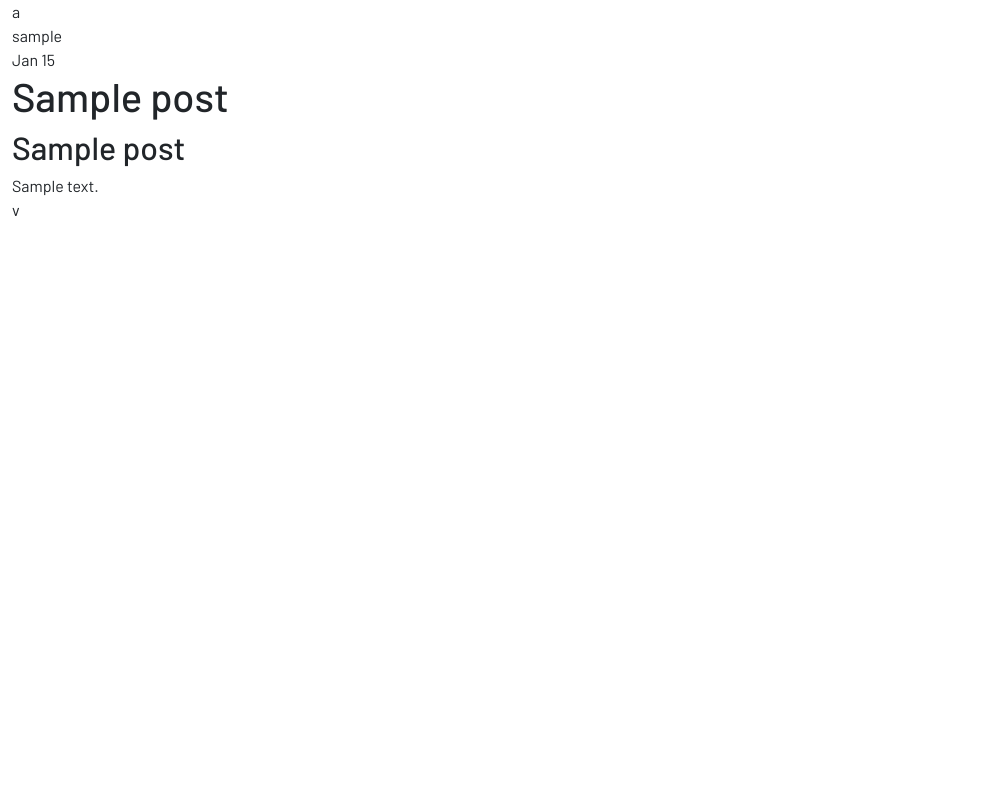
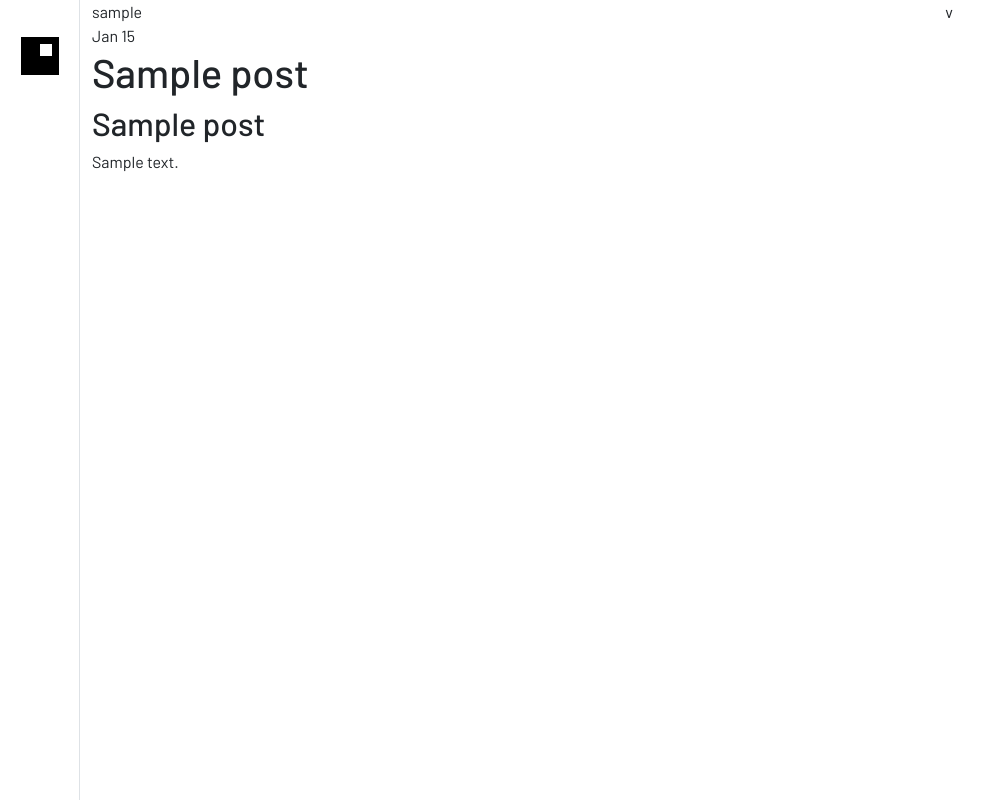
Before and after one commit to Zu18/django_blog, a Django app: template djblogger/djblogger/templates/blog/single.html in a window 1280 px wide. Shown: the whole page, without its empty margins (0-1003 px from the left). Run offline with Django 4.2, Linux system fonts and the light colour scheme; the template is opened without the code that fills it: values that come from a table or form of the project are taken from there, others are empty; tables that the repository leaves empty hold one stand-in row (values such as "Sample post").

Commit message:
Add the navbar for the single post page

```diff
--- a/djblogger/djblogger/templates/base/3-col-template.html
+++ b/djblogger/djblogger/templates/base/3-col-template.html
@@ -2,13 +2,24 @@
 
 {% block template %}
 
+<style>
+    @media only screen and (min-width: 992px) {
+          .col-navbar{
+               flex: 0 0 80px;
+               display:flex;
+               justify-content: center;
+               border-right: 1px solid #dee2e6;
+               height: 100vh;
+          }
+    }
+</style>
+
 <div class="container" style="max-width: 1500px!important">
     <div class="row">
-        <div>{% block content-left %}{% endblock %}</div>
-        <div>{% block content-mid %}{% endblock %}</div>
-        <div>{% block content-right %}{% endblock %}</div>
+        <div class="col-navbar">{% block content-left %}{% endblock %}</div>
+        <div class="col-12 col-lg-8">{% block content-mid %}{% endblock %}</div>
+        <div class="d-none d-lg-block col-lg-3">{% block content-right %}{% endblock %}</div>
     </div>
-
 </div>
 
 {% endblock %}
--- /dev/null
+++ b/djblogger/djblogger/templates/base/secondary-navbar.html
@@ -0,0 +1,30 @@
+<style>
+    #sm-logo-out {
+        position: relative;
+        background-color: #000;
+        width: 38px;
+        height: 38px;
+        top: 50%;
+    }
+
+    #sm-logo-in {
+        position: relative;
+        background-color: #fff;
+        width: 12px;
+        height: 12px;
+        top: 18%;
+        left: 50%;
+    }
+
+</style>
+
+<nav class="navbar navbar-expand-lg py-1 align-items-start pt-lg-4 sticky-top">
+    <div class="container py-2 px-4 px-lg-0 sticky-top">
+        <a class="navbar-brand m-0" href="/">
+            <div id="sm-logo-out">
+                <div id="sm-logo-in">
+                </div>
+            </div>
+        </a>
+    </div>
+</nav>
--- a/djblogger/djblogger/templates/blog/single.html
+++ b/djblogger/djblogger/templates/blog/single.html
@@ -1,7 +1,7 @@
 {% extends "../base/3-col-template.html" %}
 
 {% block content-left %}
-a
+{% include "base/secondary-navbar.html" %}
 {% endblock %}
 
 {% block content-mid %}
```
